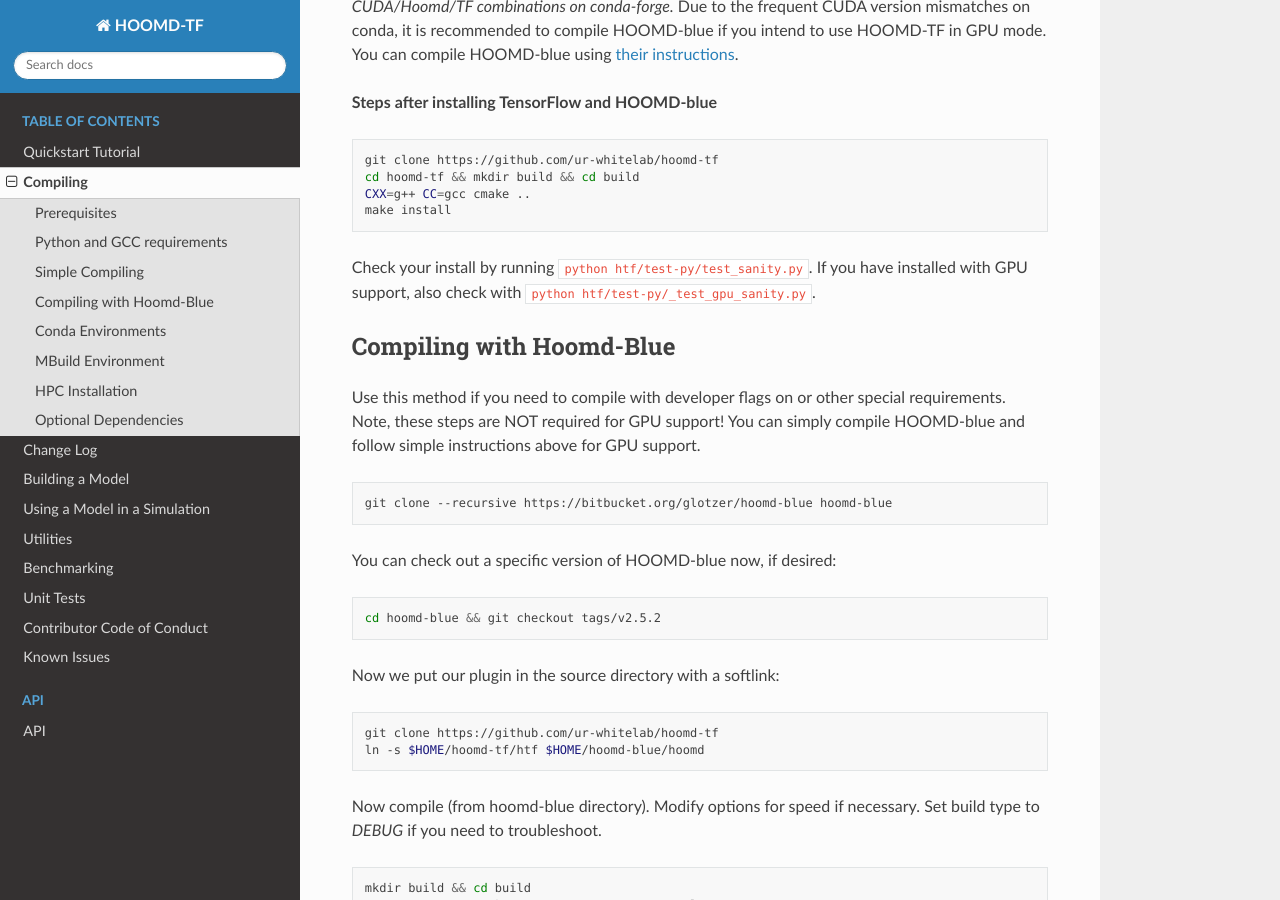
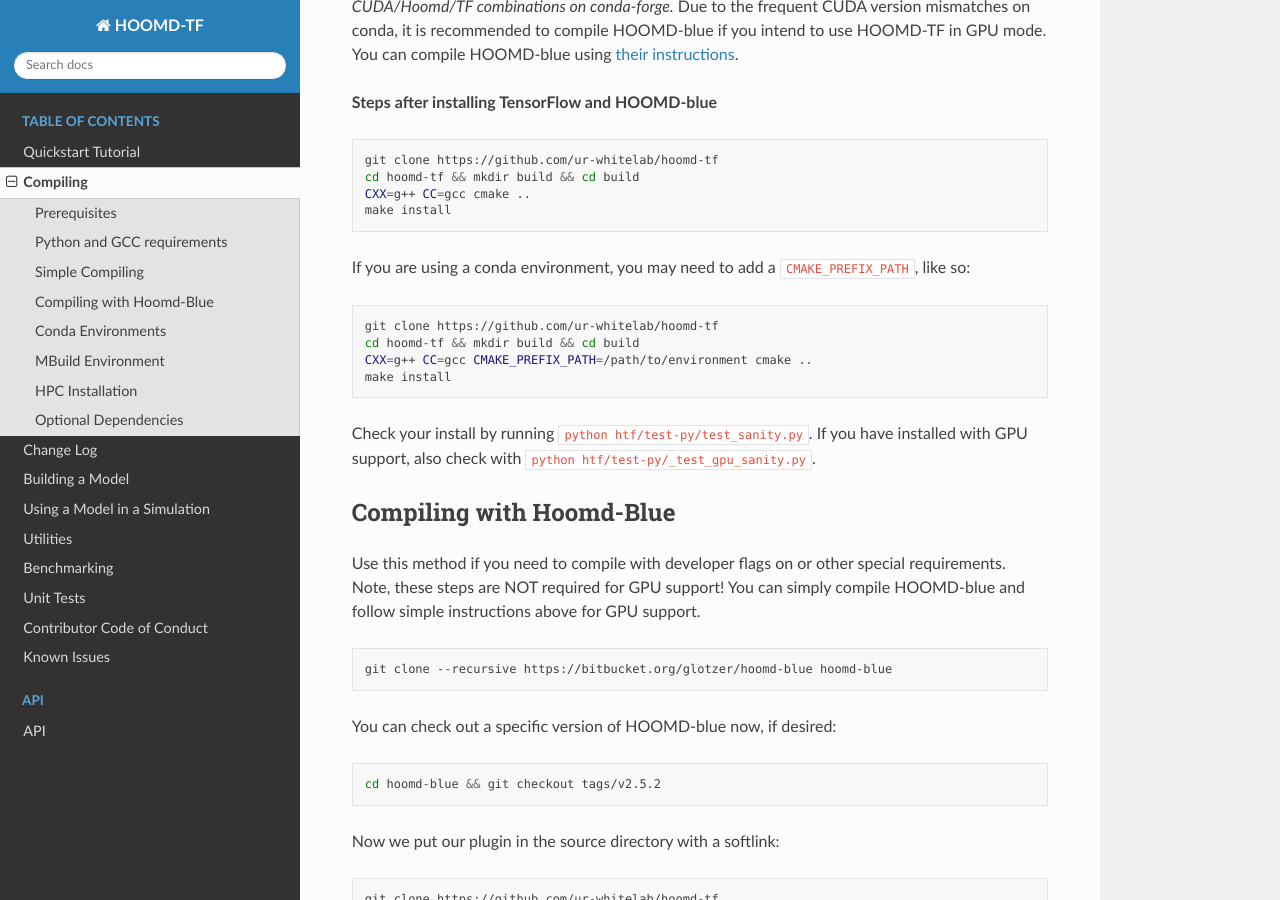
Before and after one commit to ur-whitelab/hoomd-tf, a Sphinx documentation site: the page built from sphinx-docs/source/compilation.rst, in a window 1280 px wide and 900 px high, scrolled down 985 px. Built offline with Sphinx 7.4.7 and the Read the Docs theme 2.0.0, drawn with Linux system fonts in a browser that asks for light colours.

Commit message:
Added more notes on cmake build prefix

```diff
--- a/sphinx-docs/source/compilation.rst
+++ b/sphinx-docs/source/compilation.rst
@@ -62,6 +62,16 @@
     git clone https://github.com/ur-whitelab/hoomd-tf
     cd hoomd-tf && mkdir build && cd build
     CXX=g++ CC=gcc cmake ..
+    make install
+
+If you are using a conda environment, you may need
+to add a ``CMAKE_PREFIX_PATH``, like so:
+
+.. code:: bash
+
+    git clone https://github.com/ur-whitelab/hoomd-tf
+    cd hoomd-tf && mkdir build && cd build
+    CXX=g++ CC=gcc CMAKE_PREFIX_PATH=/path/to/environment cmake ..
     make install
 
 Check your install by running ``python
```
Also changed, not shown: 1 other file.
